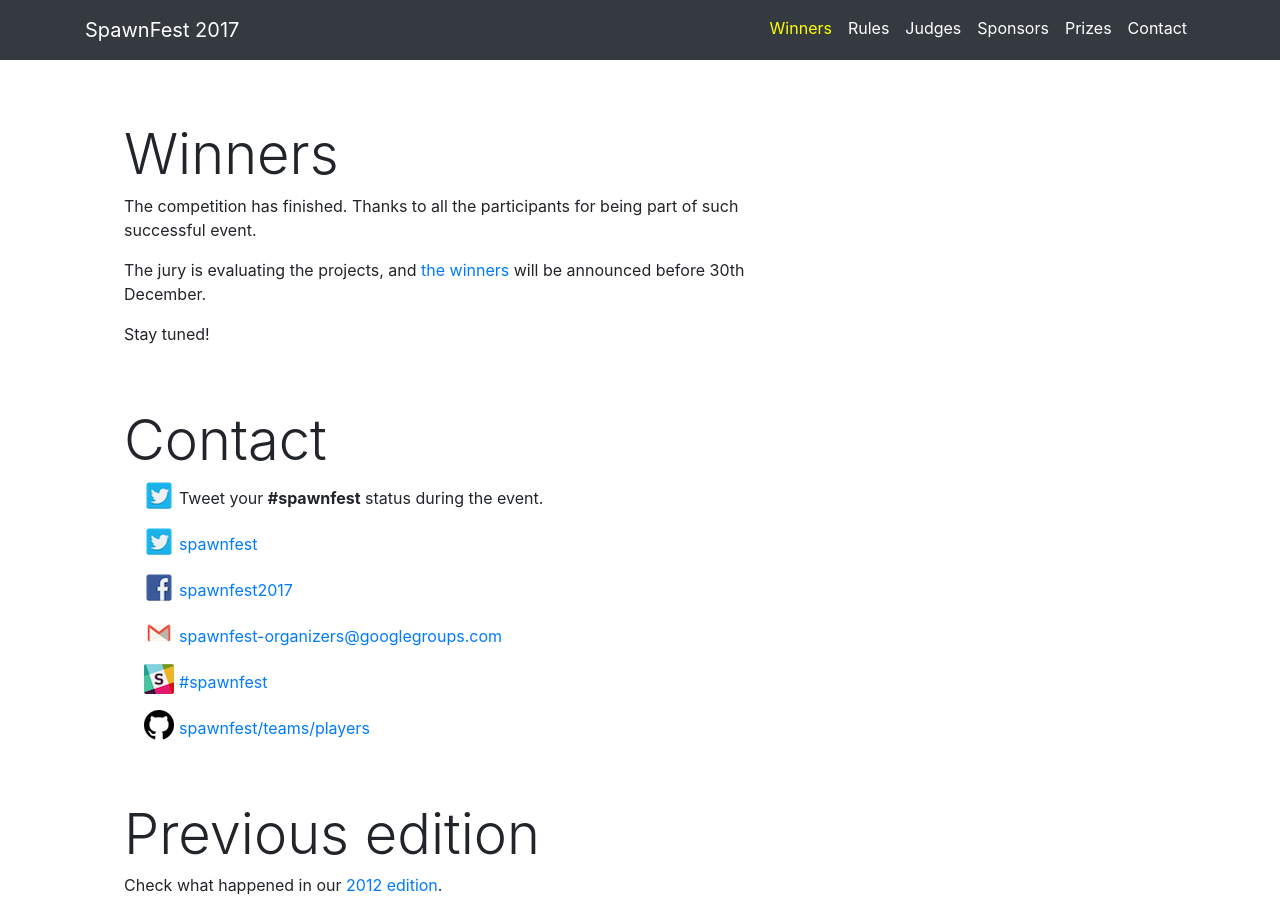
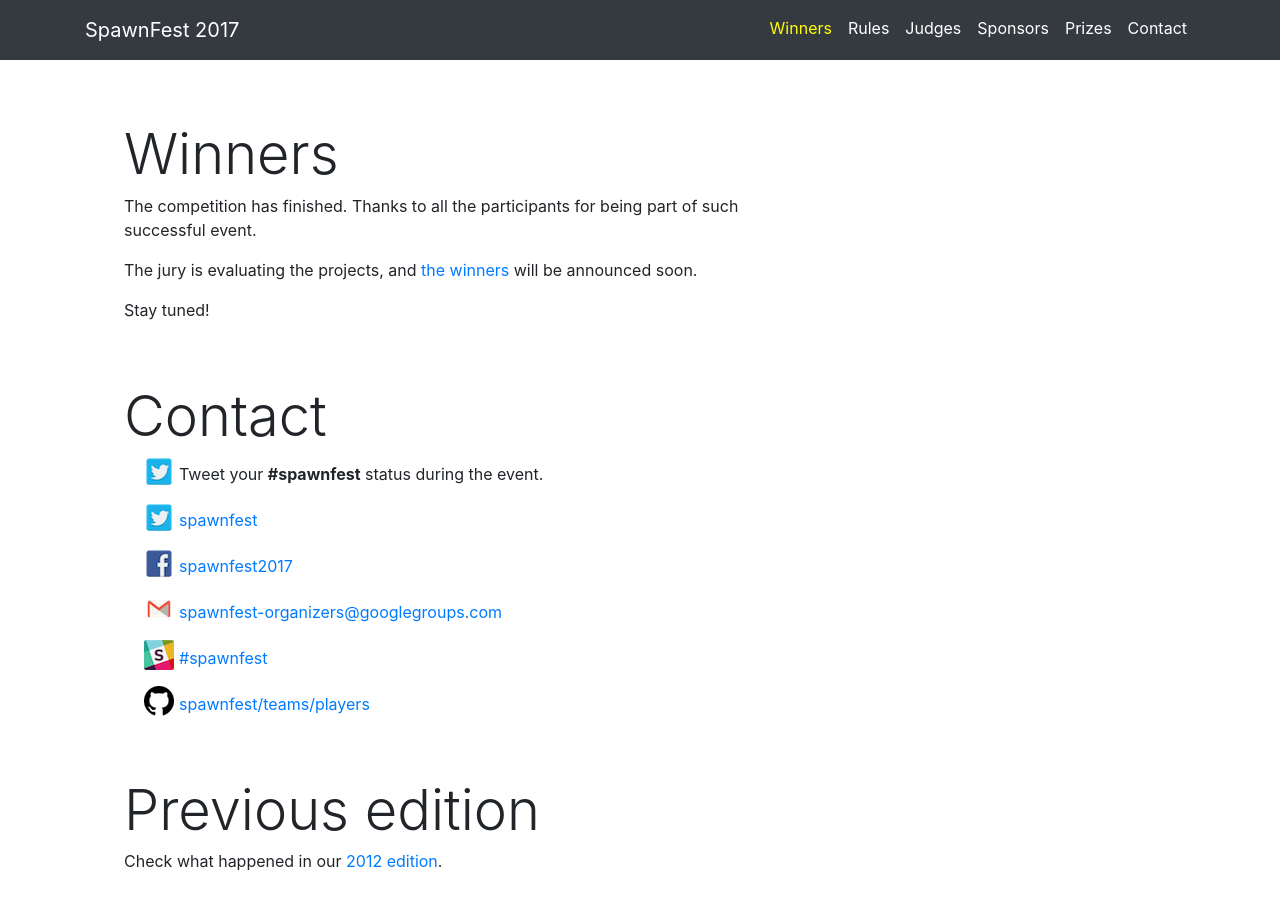
Before and after one commit to spawnfest/spawnfest.github.io, a Jekyll site: the page built from index.html, in a window 1280 px wide and 900 px high, scrolled down 518 px. Built offline with Jekyll 4.4.1, drawn with Linux system fonts in a browser that asks for light colours; comment, search, counter and statistics services are not loaded.

Commit message:
Revert "Merge pull request #25 from spawnfest/results_soon"
This reverts commit 560826fbc04454c2d7d6d9e836d76b8db947b0ca, reversing
changes made to 51c10f6129874e757b8beb213aa51f241979cc52.

```diff
--- a/index.html
+++ b/index.html
@@ -22,7 +22,7 @@ permalink: /
           <div class="p-4 align-items-center">
             <h2 class="display-4">Winners</h2>
             <p>The competition has finished. Thanks to all the participants for being part of such successful event.</p>
-            <p>The jury is evaluating the projects, and <a href="/winners">the winners</a> will be announced before 30th December.</p>
+            <p>The jury is evaluating the projects, and <a href="/winners">the winners</a> will be announced soon.</p>
             <p>Stay tuned!</p>
           </div>
         </div>
--- a/winners.html
+++ b/winners.html
@@ -12,7 +12,7 @@ permalink: /winners/
         <div class="text-center">
           <h2 class="display-4">Winners</h2>
           <p>The competition has finished. Thanks to all the participants for being part of such successful event.</p>
-          <p>The jury is evaluating the projects, and the winners will be announced before 30th December.</p>
+          <p>The jury is evaluating the projects, and the winners will be announced soon.</p>
           <p>Stay tuned!</p>
         </div>
       </div>
```
